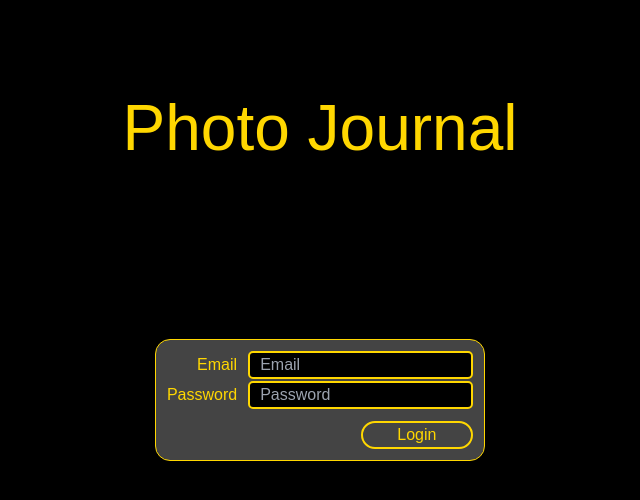
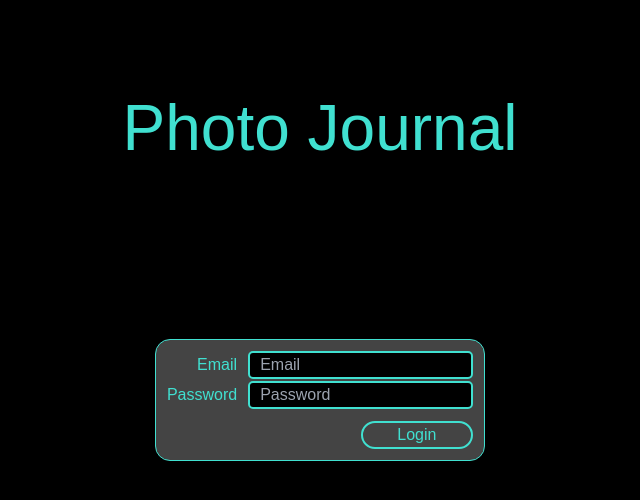
Before and after one commit to bigdude409/photo-journal, a Next.js app: page /login in a window 1280 px wide. Shown: the top 500 px of the page, without its empty margins (320-960 px from the left). Built offline with nearby package versions, Linux system fonts and the light colour scheme.

Commit message:
Flow Document

```diff
--- a/package.json
+++ b/package.json
@@ -3,7 +3,7 @@
   "version": "0.1.0",
   "private": true,
   "scripts": {
-    "dev": "next dev --turbopack",
+    "dev": "next dev --turbopack -p 3000",
     "build": "next build",
     "start": "next start",
     "lint": "next lint"
--- a/src/app/blog/page.tsx
+++ b/src/app/blog/page.tsx
@@ -40,7 +40,7 @@ const HomePage = () => {
   useEffect(() => {
     const fetchImages = async () => {
       try {
-        const response = await fetch(`http:///${window.location.hostname}:3010/api/v1/media`, {
+        const response = await fetch(`http:///${window.location.hostname}:5000/api/v1/media`, {
           method: 'GET',
           credentials: 'include', // Include cookies in the request
         });
@@ -74,7 +74,7 @@ const HomePage = () => {
   const handleLogout = async () => {
     // Clear httpOnly cookies by calling the logout endpoint
     try {
-      const logoutEndpoint = `http://${window.location.hostname}:3010/api/v1/user/logout`;
+      const logoutEndpoint = `http://${window.location.hostname}:5000/api/v1/user/logout`;
       const response = await fetch(logoutEndpoint, {
         method: 'POST',
         credentials: 'include', // Necessary to include cookies
--- a/src/app/globals.css
+++ b/src/app/globals.css
@@ -2,11 +2,12 @@
 @tailwind components;
 @tailwind utilities;
 
+
 :root {
   --background: #ffffff;
   --foreground: #171717;
-  --text-color: #ffd700;
-  --text-color-hover: #ffef97;
+  --text-color: #40E0D0;
+  --text-color-hover: #b6faf4;
 }
 
 @media (prefers-color-scheme: dark) {
--- a/src/app/login/page.tsx
+++ b/src/app/login/page.tsx
@@ -31,7 +31,7 @@ const LoginPage = () => {
     }
 
     const handleLogin = async () => {
-        const authEndpoint = `http://${window.location.hostname}:3010/api/v1/user/login`;
+        const authEndpoint = `http://${window.location.hostname}:5000/api/v1/user/login`;
         try {
             const response = await fetch(authEndpoint, {
                 method: 'POST',
```
Also changed, not shown: 1 other file (tests, documents, lock files or other folders).
